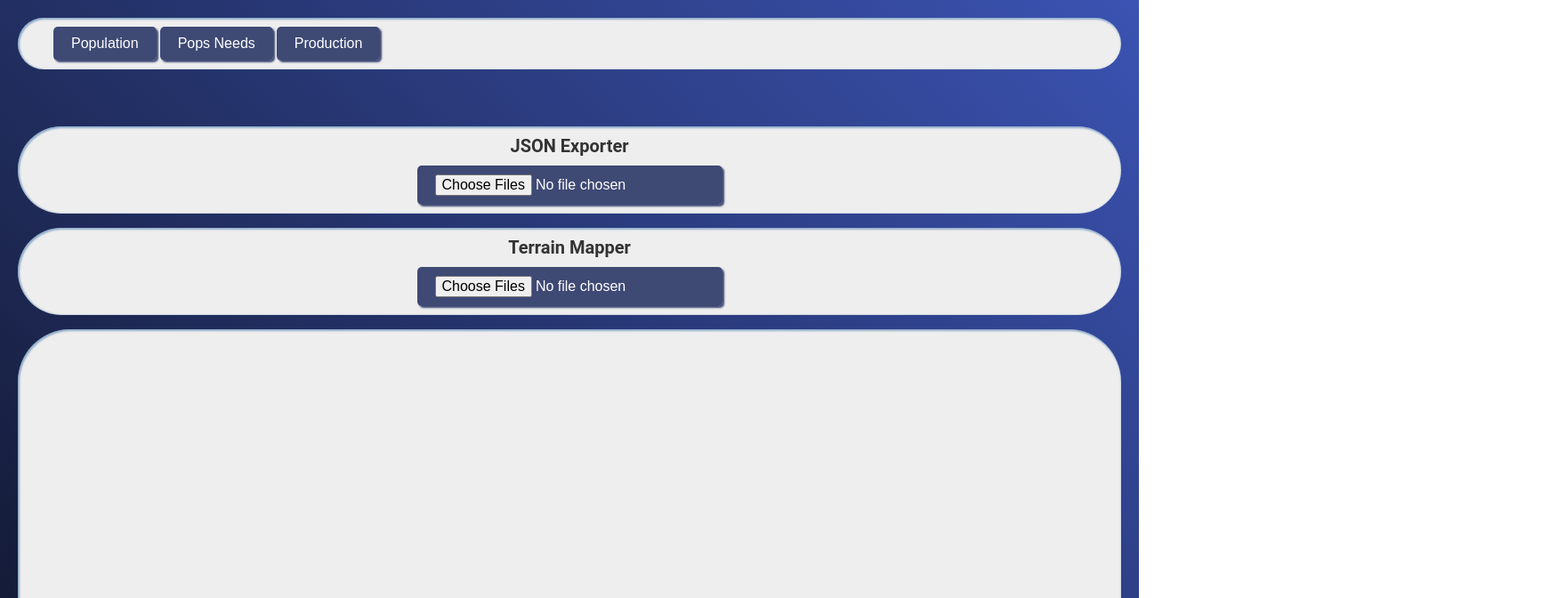
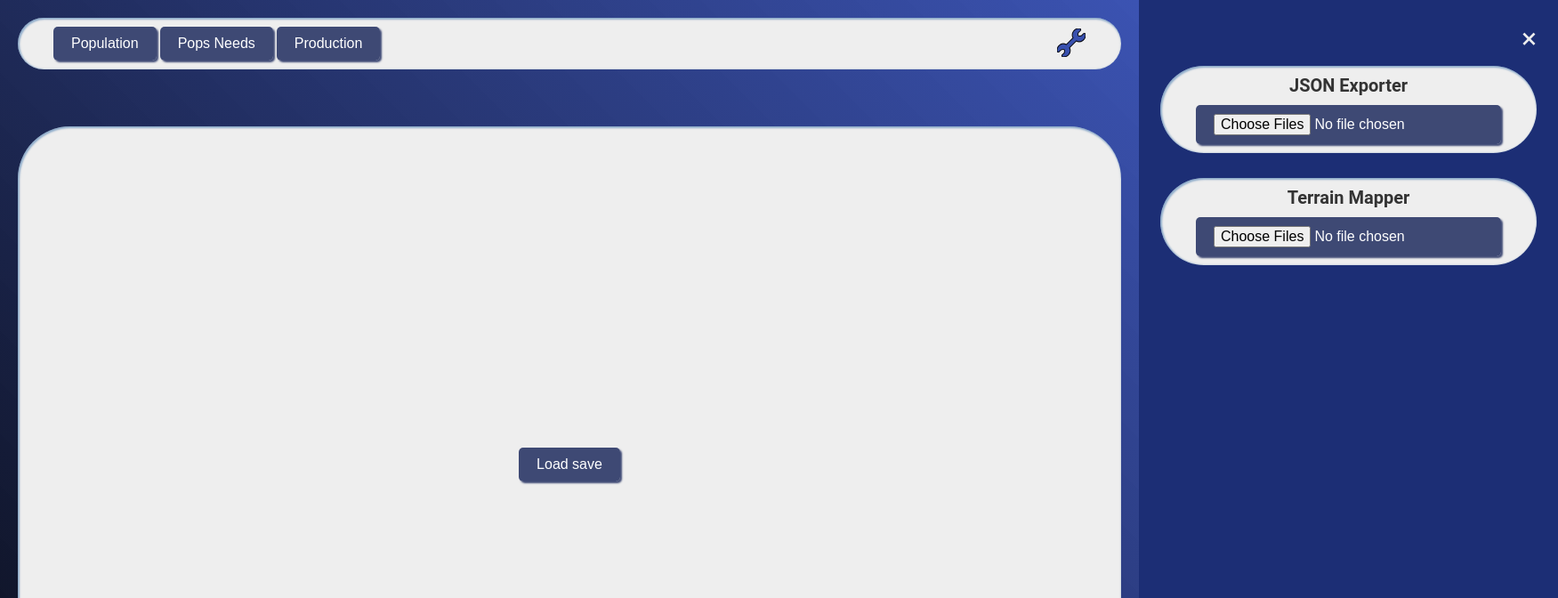
Before and after one commit to cetvrtak/vic2-savegame-analyst, a React (Vite) app: page / in a window 1280 px wide. Shown: the top 672 px of the page at 89% size, 1751 px wide, since content can reach past the window. Built offline with nearby package versions, Linux system fonts and the light colour scheme.

Commit message:
Move Tools to its own component

```diff
--- a/src/components/App.css
+++ b/src/components/App.css
@@ -62,12 +62,38 @@ h2 {
   display: none;
 }
 
+/* HEADER */
+.tools-icon-container {
+  margin-left: auto;
+}
+.tools-icon {
+  width: 32px;
+}
+.tools-menu {
+  display: flex;
+  flex-direction: column;
+  align-items: flex-end;
+  justify-content: flex-start;
+  gap: 12px;
+  position: absolute;
+  top: 0;
+  right: 0;
+  background: #1c2e75;
+  padding: 24px;
+}
+.tools-close {
+  font-size: 32px;
+}
+
+.tab-selector-container {
+  margin-bottom: 64px;
+}
 .tab-selector {
   list-style-type: none;
+  display: flex;
   justify-content: flex-start;
   flex-wrap: wrap;
   gap: 4px;
-  margin-bottom: 64px;
 }
 .tab {
   display: flex;
--- a/src/components/App.tsx
+++ b/src/components/App.tsx
@@ -5,8 +5,7 @@ import { useReducer } from 'react';
 import { reducer } from './reducer';
 import { initialState } from './types';
 import Main from './Main';
-import JsonExporter from '../tools/JsonExporter';
-import TerrainMapper from '../tools/TerrainMapper';
+import Tools from './Tools';
 
 const App: React.FC = () => {
   const [state, dispatch] = useReducer(reducer, initialState);
@@ -14,8 +13,7 @@ const App: React.FC = () => {
   return (
     <>
       <TabSelector dispatch={dispatch} />
-      <JsonExporter />
-      <TerrainMapper />
+      <Tools showTools={state.showTools} dispatch={dispatch} />
 
       {!state.world ? (
         <LoadSave dispatch={dispatch} />
--- a/src/components/TabSelector.tsx
+++ b/src/components/TabSelector.tsx
@@ -3,9 +3,14 @@ import { Action } from './actions';
 const TabSelector: React.FC<{ dispatch: React.Dispatch<Action> }> = ({
   dispatch,
 }) => {
+  const handleToggleTools = () => {
+    dispatch({ type: 'TOGGLE_TOOLS', payload: true });
+  };
+
   return (
+    <div className="tab-selector-container btn-wrapper">
       <ul
-      className="tab-selector btn-wrapper"
+        className="tab-selector"
         onClick={(e) =>
           dispatch({
             type: 'SET_ACTIVE_TAB',
@@ -29,6 +34,11 @@ const TabSelector: React.FC<{ dispatch: React.Dispatch<Action> }> = ({
           </button>
         </li>
       </ul>
+
+      <div className="tools-icon-container" onClick={handleToggleTools}>
+        <img src="tools.svg" alt="Tools Icon" className="tools-icon" />
+      </div>
+    </div>
   );
 };
 
--- /dev/null
+++ b/src/components/Tools.tsx
@@ -0,0 +1,29 @@
+import JsonExporter from '../tools/JsonExporter';
+import TerrainMapper from '../tools/TerrainMapper';
+import { Action } from './actions';
+
+const Tools: React.FC<{
+  showTools: Boolean;
+  dispatch: React.Dispatch<Action>;
+}> = ({ showTools, dispatch }) => {
+  const style = {
+    transform: `translate(${showTools ? '0' : '100%'})`,
+    transition: 'all 0.7s ease-out 0s',
+    height: `${window.innerHeight}px`,
+  };
+  const handleToggleTools = () => {
+    dispatch({ type: 'TOGGLE_TOOLS', payload: false });
+  };
+
+  return (
+    <div className="tools-menu" style={style}>
+      <div className="tools-close" onClick={handleToggleTools}>
+        &times;
+      </div>
+      <JsonExporter />
+      <TerrainMapper />
+    </div>
+  );
+};
+
+export default Tools;
--- a/src/components/actions.tsx
+++ b/src/components/actions.tsx
@@ -1,4 +1,5 @@
 export type Action =
   | { type: 'SET_WORLD'; payload: Object }
   | { type: 'SET_ACTIVE_TAB'; payload: String }
+  | { type: 'TOGGLE_TOOLS'; payload: Boolean }
   | { type: 'CLEAR_SELECTED_FILE' };
--- a/src/components/reducer.tsx
+++ b/src/components/reducer.tsx
@@ -10,6 +10,8 @@ export const reducer = (state: AppState, action: Action): AppState => {
       };
     case 'SET_ACTIVE_TAB':
       return { ...state, activeTab: action.payload };
+    case 'TOGGLE_TOOLS':
+      return { ...state, showTools: action.payload };
     default:
       return state;
   }
--- a/src/components/types.tsx
+++ b/src/components/types.tsx
@@ -1,9 +1,11 @@
 export type AppState = {
   world: any | null;
   activeTab: String;
+  showTools: Boolean;
 };
 
 export const initialState: AppState = {
   world: null,
   activeTab: '',
+  showTools: false,
 };
```
Also changed, not shown: public/tools.svg (added). Lines whose indentation alone changed are shown as unchanged.
